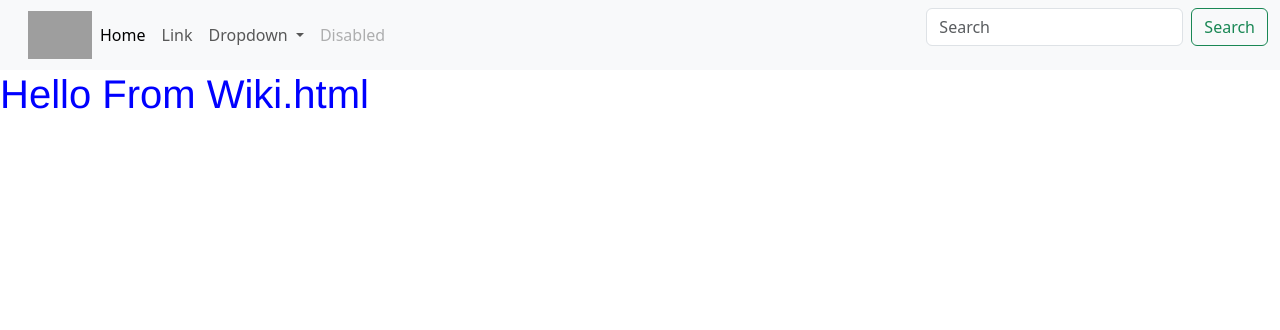
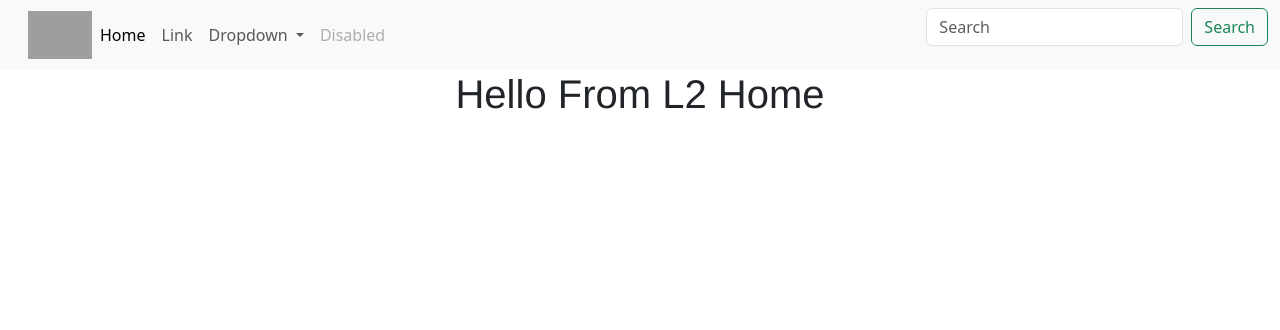
Before and after one commit to Taishawnk/Ricoh, a Django app: page / in a window 1280 px wide. Shown: the top 330 px of the page. Run offline with Django 4.2, Linux system fonts and the light colour scheme; grey boxes are pictures that could not be loaded.

Commit message:
minor updates

```diff
--- a/L2workspace/L2workspace/static/css/main.css
+++ b/L2workspace/L2workspace/static/css/main.css
@@ -1,3 +1,7 @@
 .mainheadertext {
-    color: blue;
-    font-family: 'Franklin Gothic Medium', 'Arial Narrow', Arial, sans-serif;}
+    display: flex;
+    justify-content: center;
+    align-items: center;
+    border: 2px solid red transparent;
+    font-family: 'Franklin Gothic Medium', 'Arial Narrow', Arial, sans-serif;
+}
--- a/L2workspace/L2workspace/static/scss/wiki.scss
+++ /dev/null
@@ -1,2 +0,0 @@
-$carousel-control-width:             20%;
-$carousel-control-color:             $black;
--- a/L2workspace/workspace/templates/base.html
+++ b/L2workspace/workspace/templates/base.html
@@ -10,9 +10,7 @@
 
   <body>
     {%block content%}
-
     {%endblock%}
-
   </body>
   <script src="https://cdn.jsdelivr.net/npm/bootstrap@5.3.2/dist/js/bootstrap.bundle.min.js" integrity="sha384-C6RzsynM9kWDrMNeT87bh95OGNyZPhcTNXj1NW7RuBCsyN/o0jlpcV8Qyq46cDfL" crossorigin="anonymous"></script>
 
--- a/L2workspace/workspace/templates/main.html
+++ b/L2workspace/workspace/templates/main.html
@@ -6,5 +6,5 @@
 
 {%include "nav.html" %}
 {%block content%}
-<h1 class="mainheadertext">Hello From Wiki.html</h1>
+    <h1 class="mainheadertext">Hello From L2 Home</h1>
 {%endblock%}
--- a/L2workspace/workspace/templates/nav.html
+++ b/L2workspace/workspace/templates/nav.html
@@ -9,7 +9,7 @@
   <div class="nav-container">
       <nav class="navbar navbar-expand-lg bg-body-tertiary">
           <div class="container-fluid">
-            <a class="navbar-brand" href="#"><a title="Ricoh, Public domain, via Wikimedia Commons" href="https://commons.wikimedia.org/wiki/File:Ricoh_logo_2012.svg"><img width="64" alt="Ricoh logo 2012" src="https://upload.wikimedia.org/wikipedia/commons/thumb/8/8f/Ricoh_logo_2012.svg/512px-Ricoh_logo_2012.svg.png"></a>
+            <a class="navbar-brand"><a title="Ricoh, Public domain, via Wikimedia Commons" href="#"><img width="64" alt="Ricoh logo 2012" src="https://upload.wikimedia.org/wikipedia/commons/thumb/8/8f/Ricoh_logo_2012.svg/512px-Ricoh_logo_2012.svg.png"></a>
             <button class="navbar-toggler" type="button" data-bs-toggle="collapse" data-bs-target="#navbarSupportedContent" aria-controls="navbarSupportedContent" aria-expanded="false" aria-label="Toggle navigation">
               <span class="navbar-toggler-icon"></span>
             </button>
```
Also changed, not shown: L2workspace/L2workspace/db.sqlite3 (added).
